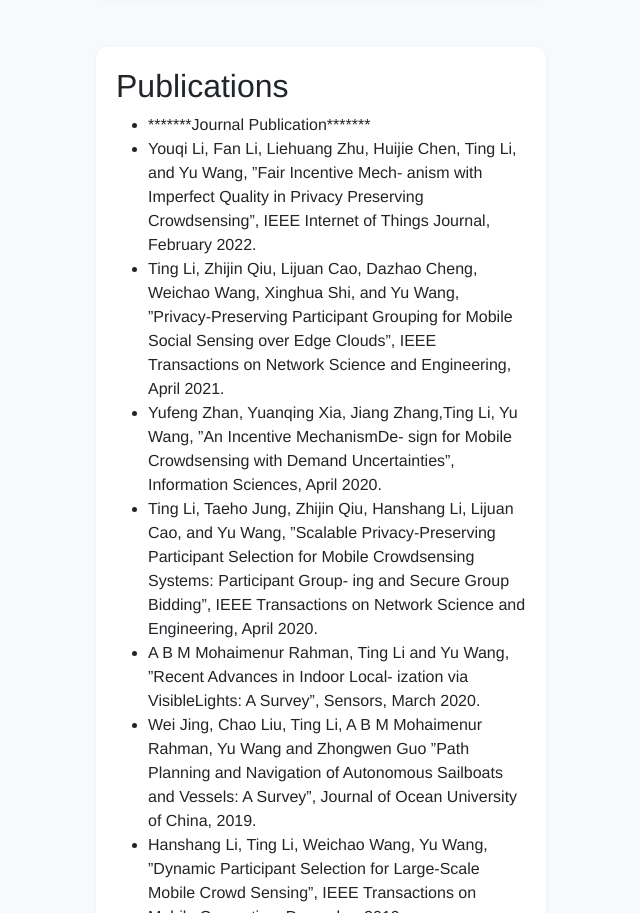
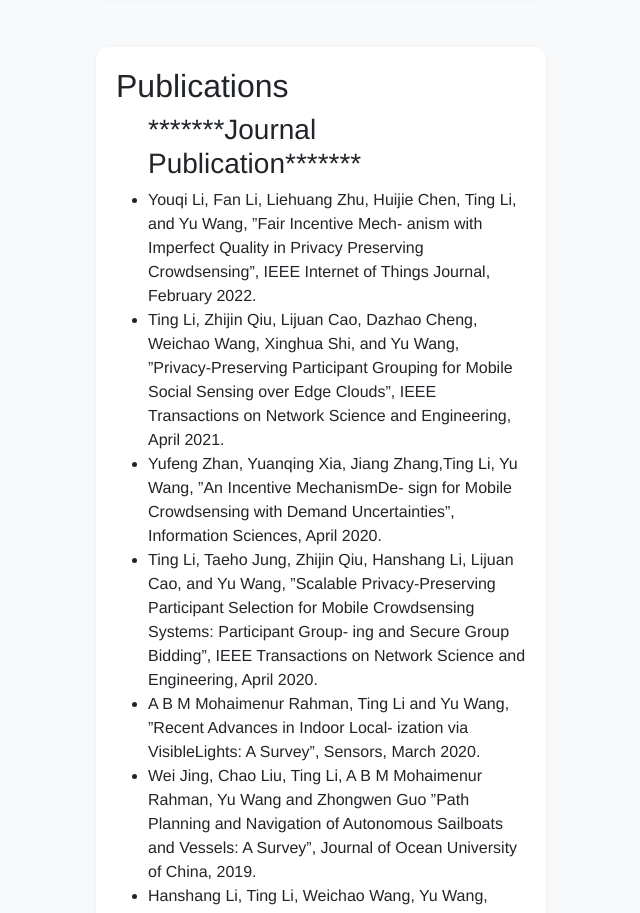
Before and after one commit to tli41/tli41.github.io, a plain HTML site: page index.html in a window 1280 px wide. Shown: the part 1843-2756 px from the top of the page, without its empty margins (444-1084 px from the left). Drawn offline with nearby package versions, Linux system fonts and the light colour scheme.

Commit message:
Update index.html

```diff
--- a/index.html
+++ b/index.html
@@ -119,7 +119,7 @@
     <section id="publications">
         <h2>Publications</h2>
         <ul>
-            <li>*******Journal Publication*******</li>
+            <h3>*******Journal Publication*******</h3>
             <li>Youqi Li, Fan Li, Liehuang Zhu, Huijie Chen, Ting Li, and Yu Wang, ”Fair Incentive Mech- anism with Imperfect Quality in Privacy Preserving Crowdsensing”, IEEE Internet of Things Journal, February 2022.</li>
 <li>Ting Li, Zhijin Qiu, Lijuan Cao, Dazhao Cheng, Weichao Wang, Xinghua Shi, and Yu Wang, ”Privacy-Preserving Participant Grouping for Mobile Social Sensing over Edge Clouds”, IEEE Transactions on Network Science and Engineering, April 2021.</li>
 <li>Yufeng Zhan, Yuanqing Xia, Jiang Zhang,Ting Li, Yu Wang, ”An Incentive MechanismDe- sign for Mobile Crowdsensing with Demand Uncertainties”, Information Sciences, April 2020.</li>
```
